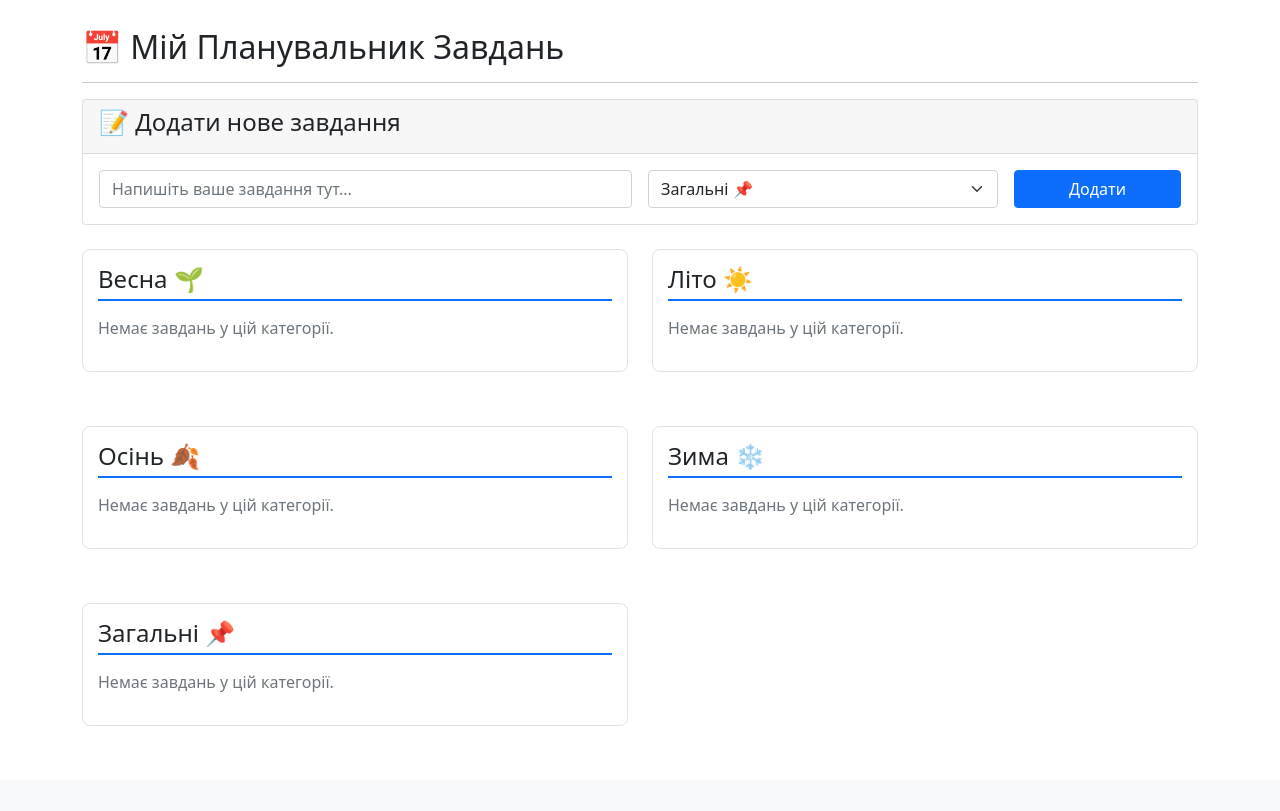
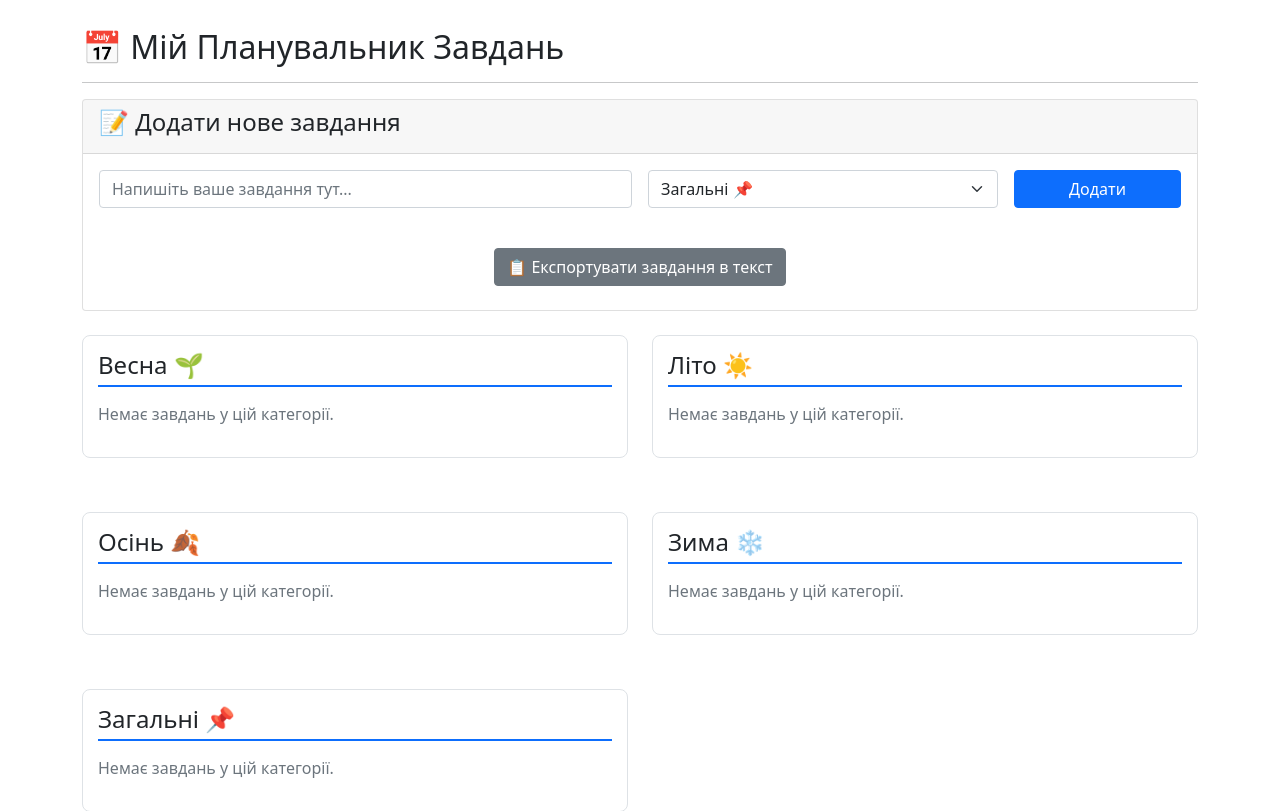
Before and after one commit to olewkere/botik, a Flask app: page /planner in a window 1280 px wide. Shown: the part 56-867 px from the top of the page. Before the commit the page ends 782 px from the top, so only its background shows below. Run offline with Flask 3, Linux system fonts and the light colour scheme; the visitor is signed in with stand-in values (Sample User, id 1).

Commit message:
Update planner.html

```diff
--- a/templates/planner.html
+++ b/templates/planner.html
@@ -29,6 +29,11 @@
             </div>
         </form>
     </div>
+
+    <div class="mt-4 mb-4 text-center">
+        <a href="{{ url_for('export_tasks') }}" class="btn btn-secondary">📋 Експортувати завдання в текст</a>
+    </div>
+
 </div>
 
 
```
